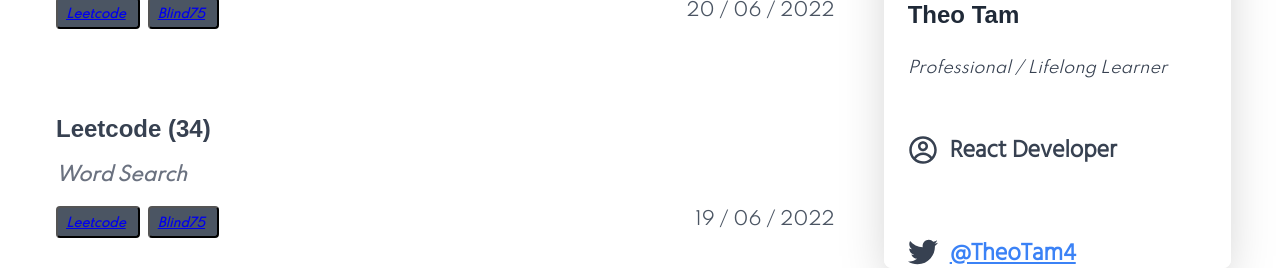
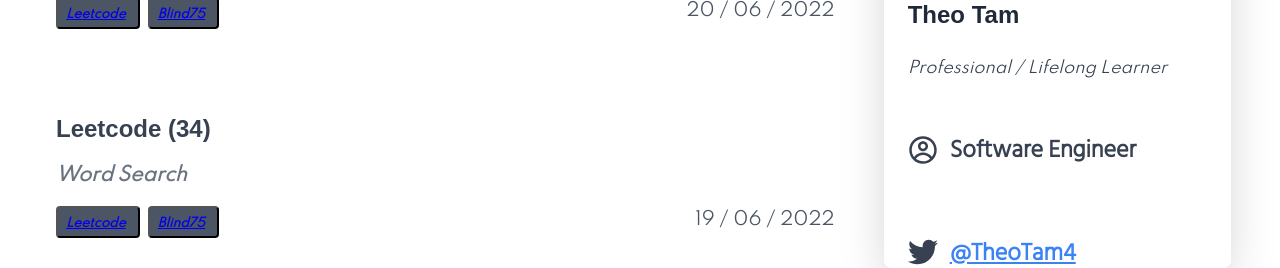
Before and after one commit to theo923/next-ssg-personal-blog, a Next.js app: page / in a window 1280 px wide. Shown: the part 840-1108 px from the top of the page. Built offline with nearby package versions, Linux system fonts and the light colour scheme; a web font is replaced by a local one.

Commit message:
updated bio

```diff
--- a/components/Blog/AuthorSideBar.js
+++ b/components/Blog/AuthorSideBar.js
@@ -23,7 +23,7 @@ const AuthorSideBar = () => {
           <div className="blogSideBarIcon">
             <div>
               <CgProfile size="30px" />
-              <h2>React Developer</h2>
+              <h2>Software Engineer</h2>
             </div>
 
             <div>
```
